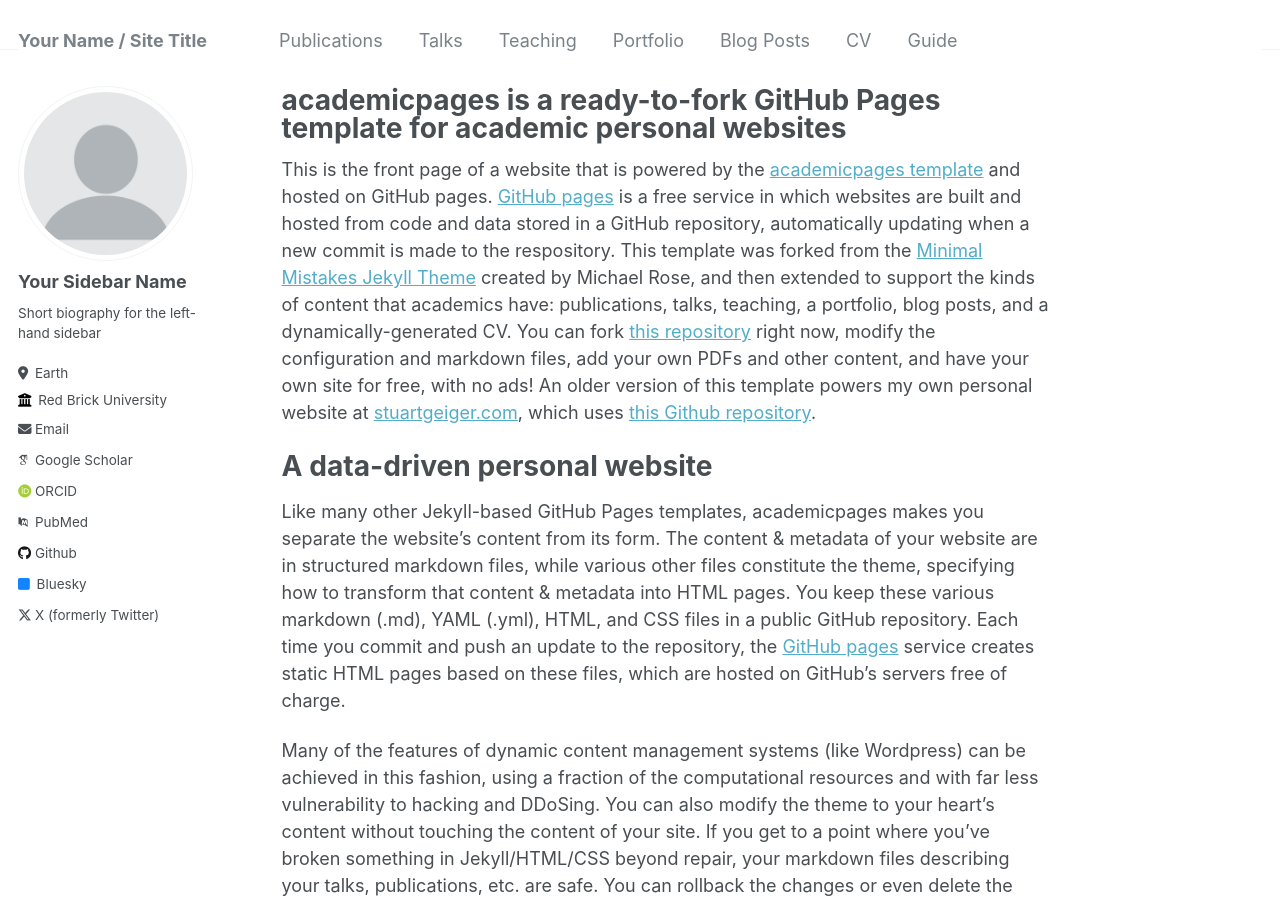
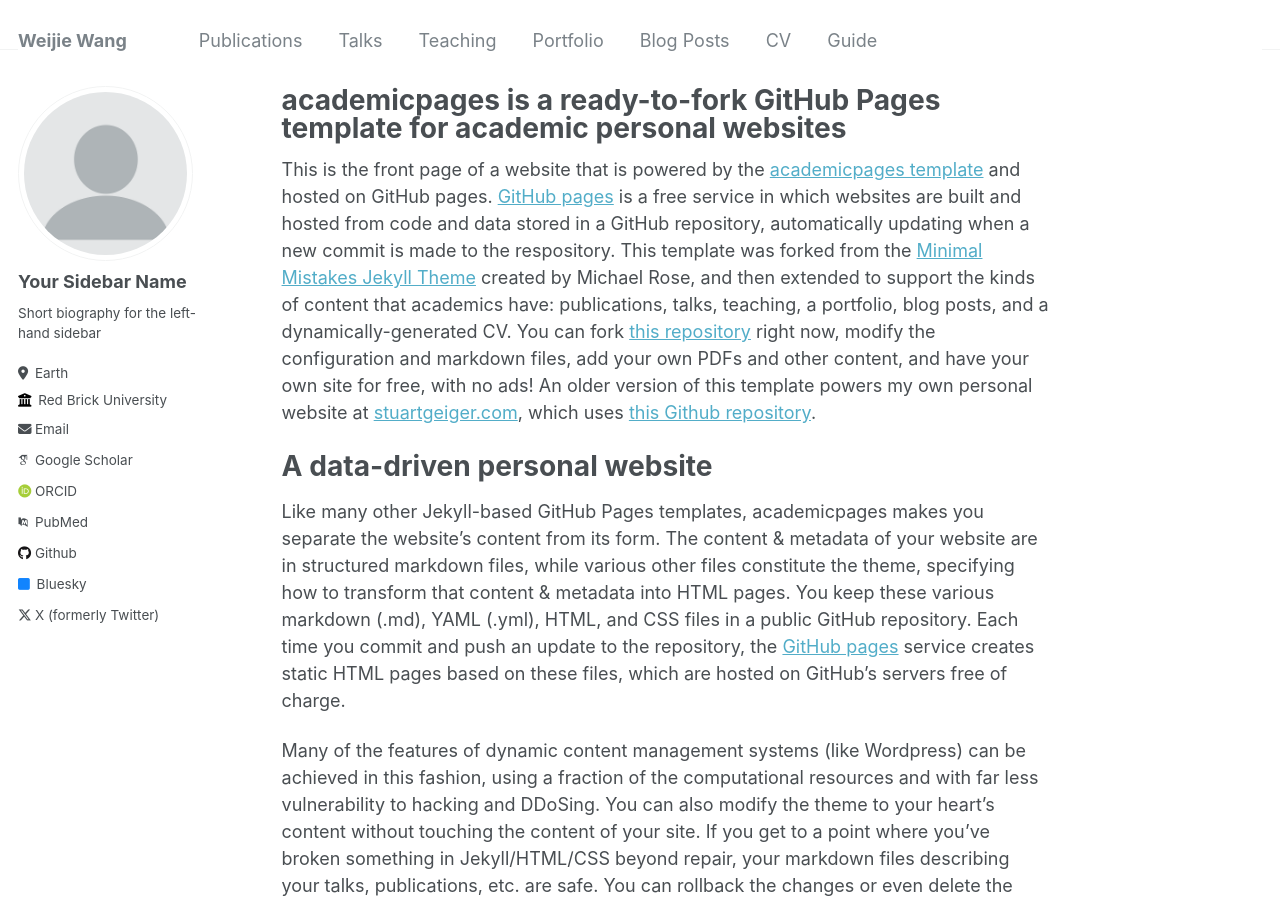
Before and after one commit to muzi2018/muzi2018.github.io, a Jekyll site: the page built from _pages/about.md, in a window 1280 px wide and 900 px high. Built offline with Jekyll 4.4.1, drawn with Linux system fonts in a browser that asks for light colours; some web fonts are replaced.

Commit message:
Update _config.yml

```diff
--- a/_config.yml
+++ b/_config.yml
@@ -8,7 +8,7 @@
 
 # Basic Site Settings
 locale                   : "en-US"
-title                    : "Your Name / Site Title"
+title                    : "Weijie Wang"
 title_separator          : "-"
 name                     : &name "Your Name"
 description              : &description "personal description"
```
